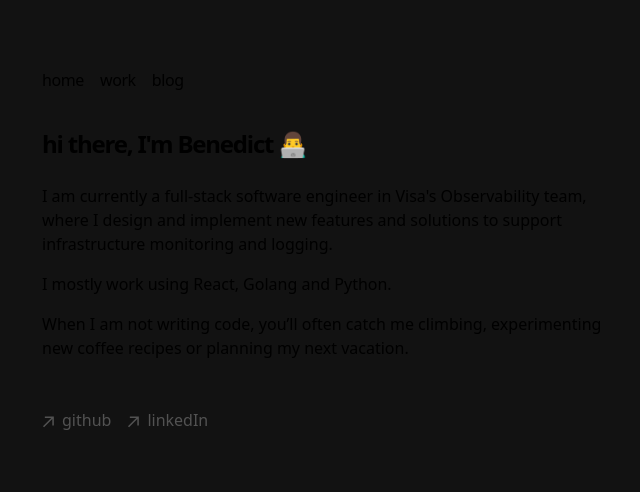
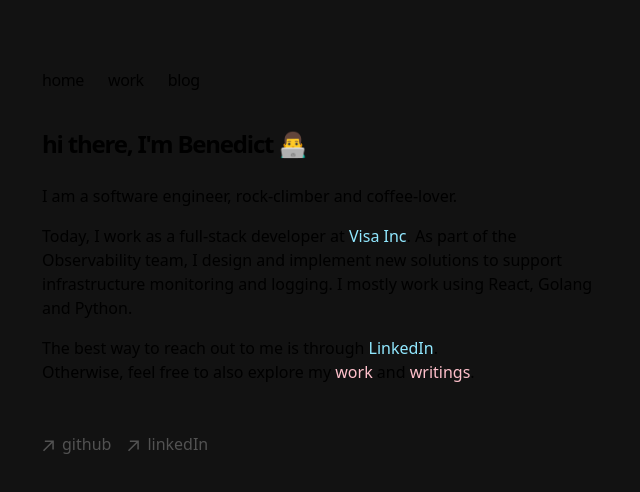
Before and after one commit to chensxb97/chensxb97.github.io, a Next.js app: page / in a window 1280 px wide. Shown: the top 492 px of the page, without its empty margins (310-950 px from the left). Built offline with nearby package versions, Linux system fonts and the light colour scheme.

Commit message:
Updated profile

```diff
--- a/app/components/nav.tsx
+++ b/app/components/nav.tsx
@@ -20,7 +20,7 @@ export function Navbar() {
           className="flex flex-row items-start relative px-0 pb-0 fade md:overflow-auto scroll-pr-6 md:relative"
           id="nav"
         >
-          <div className="flex flex-row space-x-0 pr-10">
+          <div className="flex flex-row space-x-2 pr-10">
             {Object.entries(navItems).map(([path, { name }]) => {
               return (
                 <Link
--- a/app/page.tsx
+++ b/app/page.tsx
@@ -1,3 +1,5 @@
+import Link from 'next/link'
+
 export default function Page() {
   return (
     <section>
@@ -5,14 +7,37 @@ export default function Page() {
         hi there, I'm Benedict 👨‍💻
       </h1>
       <p className="mb-4">
-        I am currently a full-stack software engineer in Visa's Observability team, where I design and implement new features and solutions to support infrastructure monitoring and logging.
+        I am a software engineer, rock-climber and coffee-lover.
       </p>
       <p className="mb-4">
+        Today, I work as a full-stack developer at <a rel="noopener noreferrer" target='_blank' href='https://www.visa.com.sg/' style={{ color: '#91e8ff' }}>
+          Visa Inc</a>.
+        As part of the Observability team, I design and implement new solutions to support infrastructure monitoring and logging.
         I mostly work using React, Golang and Python.
       </p>
       <p className="mb-4">
-        When I am not writing code, you’ll often catch me climbing, experimenting new coffee recipes or planning my next vacation.
-      </p>
+        The best way to reach out to me is through <a
+          rel="noopener noreferrer"
+          target="_blank"
+          href="https://www.linkedin.com/in/benedict-chen-1a8024189/"
+          style={{ color: '#91e8ff' }}>
+          LinkedIn
+        </a>.
+        <br />
+        Otherwise, feel free to also explore my  <Link
+          key="/work"
+          href="/work"
+          style={{ color: '#FFC0CB' }}
+        >
+          work
+        </Link> and <Link
+          key="/blog"
+          href="/blog"
+          style={{ color: '#FFC0CB' }}
+        >
+          writings
+        </Link>.
+      </p >
     </section >
   )
 }
```
